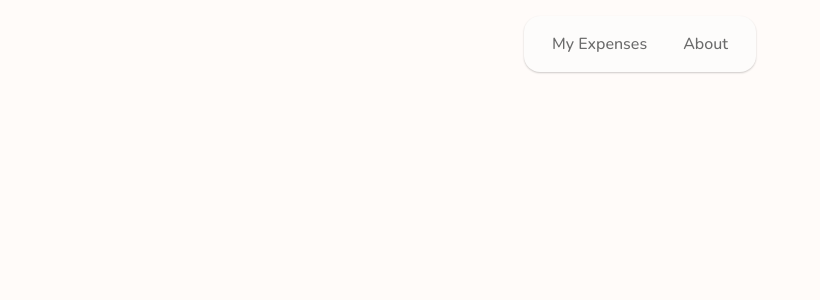
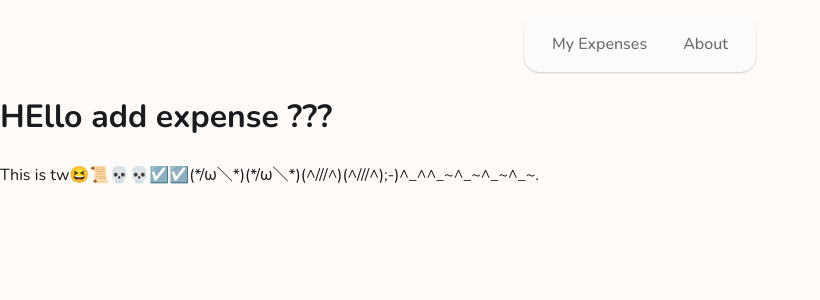
Before and after one commit to FatihKilicPXL/TravelAppFrontend, a Vue app: page /add-expense in a window 1280 px wide. Before the commit this address had no page. Shown: the top 300 px of the page, without its empty margins (0-820 px from the left). Built offline with nearby package versions, Linux system fonts and the light colour scheme.

Commit message:
Added addExpense view + route

```diff
--- a/src/router/index.js
+++ b/src/router/index.js
@@ -2,9 +2,11 @@ import { createRouter, createWebHistory } from 'vue-router'
 import Home from '@/views/Home.vue'
 import MyExpenses from '@/views/MyExpenses.vue'
 import About from '@/views/About.vue'
+import AddExpense from '@/views/AddExpense.vue'
 
 const routes = [
   { path: '/', component: MyExpenses },
+  { path: '/add-expense', name: 'AddExpense', component: AddExpense },
   { path: '/about', component: About },
 ]
 
--- /dev/null
+++ b/src/views/AddExpense.vue
@@ -0,0 +1,4 @@
+<template>
+  <h1>HEllo add expense ???</h1>
+  <p>This is tw😆📜💀💀☑️☑️(*/ω＼*)(*/ω＼*)(^///^)(^///^);-)^_^^_~^_~^_~^_~.</p>
+</template>
--- a/src/views/MyExpenses.vue
+++ b/src/views/MyExpenses.vue
@@ -26,7 +26,7 @@ const expenses = [
 const router = useRouter()
 
 function goToAddExpense() {
-  router.push('/add-expense') // Replace with your actual Add Expense route path
+    router.push({ name: 'AddExpense' })
 }
 </script>
 
```
